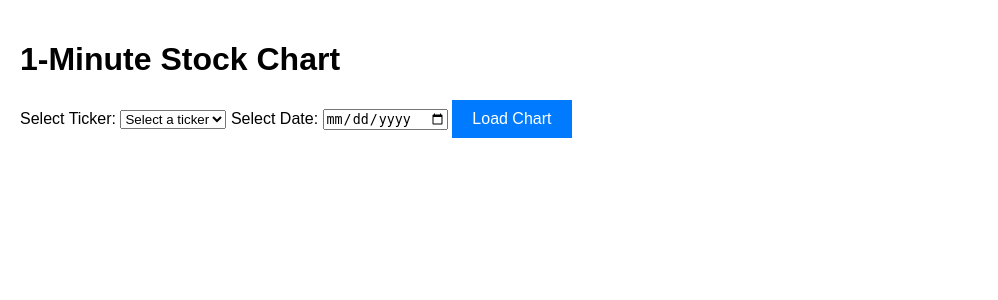
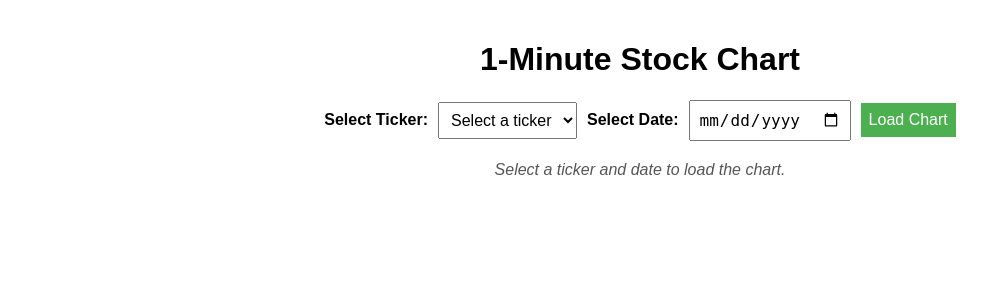
Before and after one commit to doby176/1minchart-clean, a Flask app: page / in a window 1280 px wide. Shown: the top 300 px of the page, without its empty margins (0-998 px from the left). Run offline with Flask 3, Linux system fonts and the light colour scheme.

Commit message:
Add form submission logic and fix chart display

```diff
--- a/app.py
+++ b/app.py
@@ -1,3 +1,6 @@
+import matplotlib
+matplotlib.use('Agg')  # Set non-interactive backend for server-side rendering
+
 from flask import Flask, render_template, request, jsonify
 from flask_limiter import Limiter
 from flask_limiter.util import get_remote_address
@@ -72,7 +75,7 @@ def get_chart():
     try:
         ticker = request.args.get('ticker')
         date = request.args.get('date')
-        logging.debug(f"Received request: ticker={ticker}, date={date}, raw query: {request.args}")
+        logging.debug(f"Processing chart request for ticker={ticker}, date={date}, raw query: {request.args}")
         logging.debug(f"Request URL: {request.url}")
 
         if not ticker or not date:
--- a/requirements.txt
+++ b/requirements.txt
@@ -3,6 +3,5 @@ flask-limiter==3.5.0
 pandas==2.2.2
 mplfinance==0.12.10b0
 matplotlib==3.7.1
+SQLAlchemy==2.0.31
 gunicorn==22.0.0
-numpy==1.26.4
-SQLAlchemy==2.0.31
--- a/static/script.js
+++ b/static/script.js
@@ -14,7 +14,60 @@ async function loadTickers() {
         });
     } catch (error) {
         console.error('Error loading tickers:', error);
+        alert('Failed to load tickers.');
     }
 }
 
+async function loadValidDates(ticker) {
+    const dateInput = document.getElementById('date');
+    dateInput.disabled = !ticker;
+    dateInput.value = ''; // Clear date input when ticker changes
+    if (!ticker) return;
+
+    try {
+        const response = await fetch(`/api/valid_dates?ticker=${ticker}`);
+        if (!response.ok) throw new Error(`HTTP error! Status: ${response.status}`);
+        const data = await response.json();
+        if (data.error) {
+            alert(data.error);
+            return;
+        }
+        dateInput.setAttribute('min', data.dates[0]);
+        dateInput.setAttribute('max', data.dates[data.dates.length - 1]);
+    } catch (error) {
+        console.error('Error loading valid dates:', error);
+        alert('Failed to load valid dates.');
+    }
+}
+
+document.getElementById('stock-form').addEventListener('submit', async function(event) {
+    event.preventDefault();
+    const ticker = document.getElementById('ticker-select').value;
+    const date = document.getElementById('date').value;
+    const chartContainer = document.getElementById('chart-container');
+
+    if (!ticker || !date) {
+        chartContainer.innerHTML = '<p>Please select a ticker and date.</p>';
+        return;
+    }
+
+    try {
+        const response = await fetch(`/api/stock/chart?ticker=${ticker}&date=${date}`);
+        if (!response.ok) throw new Error(`HTTP error! Status: ${response.status}`);
+        const data = await response.json();
+        if (data.error) {
+            chartContainer.innerHTML = `<p>Error: ${data.error}</p>`;
+            return;
+        }
+        chartContainer.innerHTML = `<img src="${data.chart}" alt="Stock Chart">`;
+    } catch (error) {
+        console.error('Error loading chart:', error);
+        chartContainer.innerHTML = '<p>Failed to load chart. Please try again.</p>';
+    }
+});
+
+document.getElementById('ticker-select').addEventListener('change', function() {
+    loadValidDates(this.value);
+});
+
 window.onload = loadTickers;
--- a/static/styles.css
+++ b/static/styles.css
@@ -1,38 +1,56 @@
 body {
     font-family: Arial, sans-serif;
-    margin: 0;
+    max-width: 1200px;
+    margin: 0 auto;
     padding: 20px;
 }
 
-.form-container {
+h1 {
     text-align: center;
-    margin: 20px;
 }
 
-button {
-    background-color: #007bff;
-    color: white;
-    padding: 10px 20px;
-    border: none;
-    cursor: pointer;
+#stock-form {
+    display: flex;
+    gap: 10px;
+    margin-bottom: 20px;
+    justify-content: center;
+    align-items: center;
+}
+
+#stock-form label {
+    font-weight: bold;
+}
+
+#stock-form select,
+#stock-form input[type="date"],
+#stock-form button {
+    padding: 8px;
     font-size: 16px;
 }
 
-button:hover {
-    background-color: #0056b3;
+#stock-form button {
+    background-color: #4CAF50;
+    color: white;
+    border: none;
+    cursor: pointer;
 }
 
-.chart-container {
-    position: relative;
-    width: 90vw; /* 90% of viewport width */
-    max-width: 1200px; /* Max width for large screens */
-    height: 70vh; /* 70% of viewport height */
-    max-height: 600px; /* Max height to prevent overflow */
-    margin: 20px auto;
-    border: 1px solid #ccc; /* Visible border for debugging */
+#stock-form button:hover {
+    background-color: #45a049;
 }
 
-#stockChart {
-    width: 90% !important;
-    height: 90% !important;
+#chart-container {
+    margin-top: 20px;
+    text-align: center;
 }
+
+#chart-container img {
+    max-width: 100%;
+    height: auto;
+    border: 1px solid #ddd;
+}
+
+#chart-container p {
+    color: #555;
+    font-style: italic;
+}
--- a/templates/index.html
+++ b/templates/index.html
@@ -3,7 +3,7 @@
 <head>
     <meta charset="UTF-8">
     <title>1-Minute Stock Chart</title>
-    <link rel="stylesheet" href="/static/styles.css">
+    <link rel="stylesheet" href="/static/styles.css?v=1">
 </head>
 <body>
     <h1>1-Minute Stock Chart</h1>
@@ -16,7 +16,9 @@
         <input type="date" id="date" name="date">
         <button type="submit">Load Chart</button>
     </form>
-    <div id="chart-container"></div>
-    <script src="/static/script.js"></script>
+    <div id="chart-container">
+        <p>Select a ticker and date to load the chart.</p>
+    </div>
+    <script src="/static/script.js?v=1"></script>
 </body>
 </html>
```
